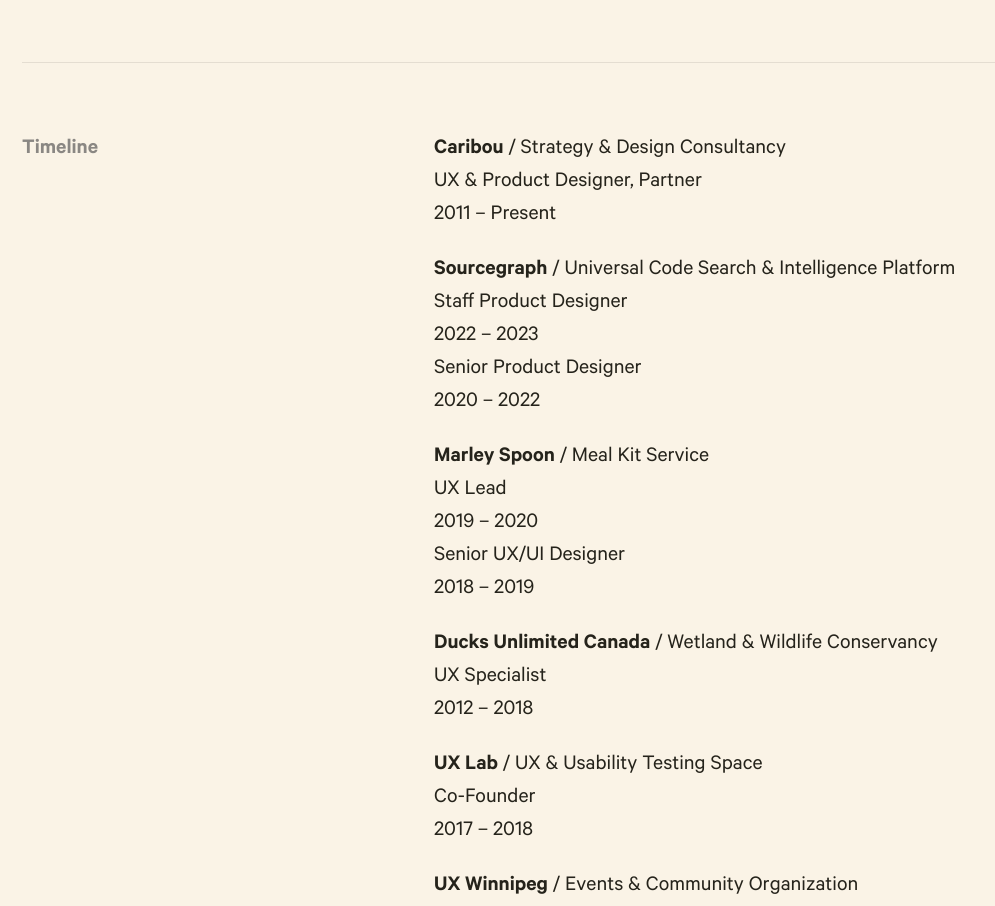
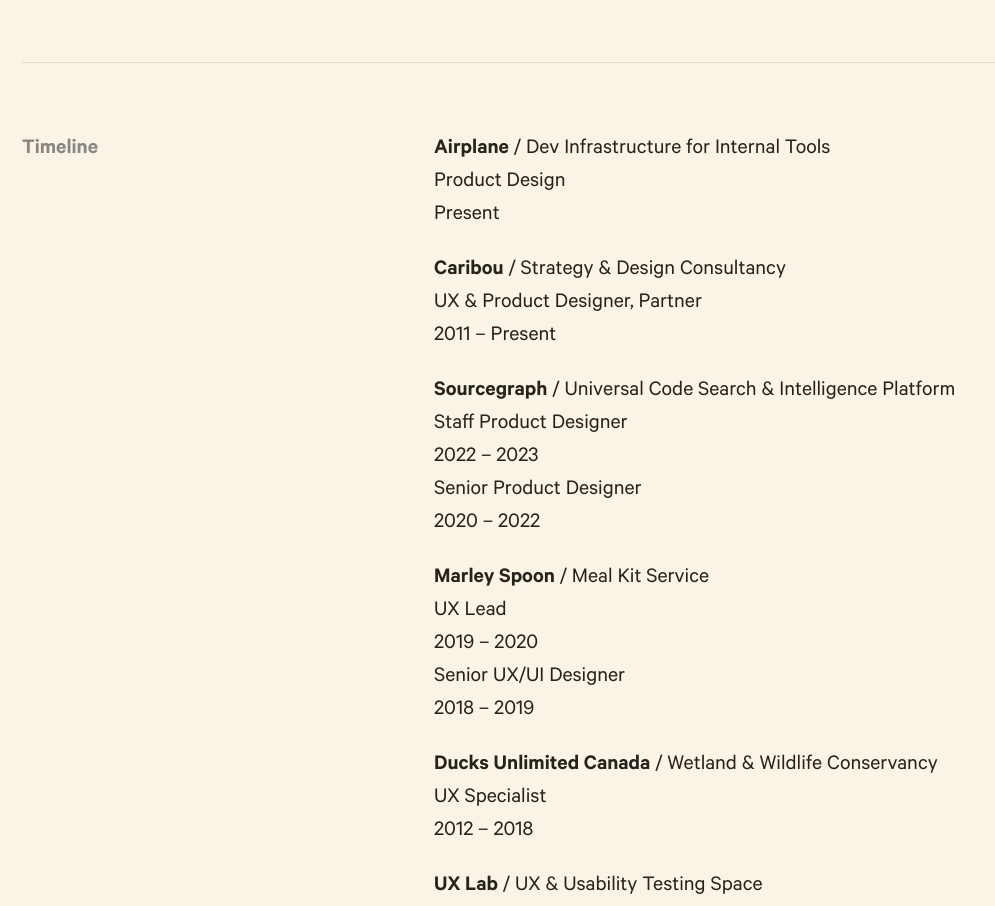
Before and after one commit to quinnkeast/quinnkeast-website, a Next.js app: page /about in a window 1280 px wide. Shown: the part 1600-2506 px from the top of the page, without its empty margins (0-995 px from the left). Built offline with nearby package versions, Linux system fonts and the light colour scheme.

Commit message:
Update timeline

```diff
--- a/pages/about.js
+++ b/pages/about.js
@@ -87,6 +87,13 @@ function About() {
         </div>
         <div className="md:col-span-2">
           <p>
+            <strong>Airplane</strong> / Dev Infrastructure for Internal Tools
+            <br />
+            Product Design
+            <br />
+            Present
+          </p>
+          <p>
             <strong>Caribou</strong> / Strategy &amp; Design Consultancy
             <br />
             UX &amp; Product Designer, Partner
```
